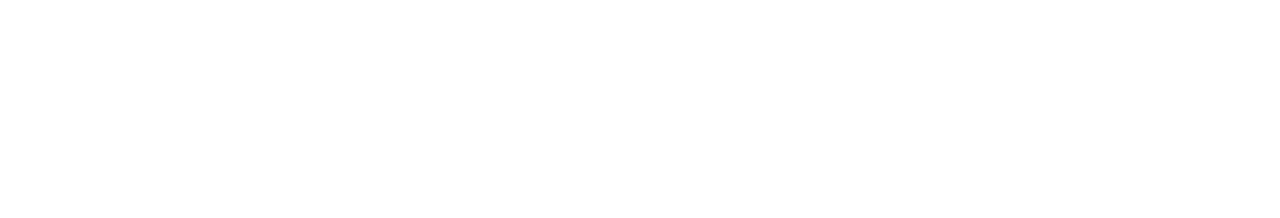
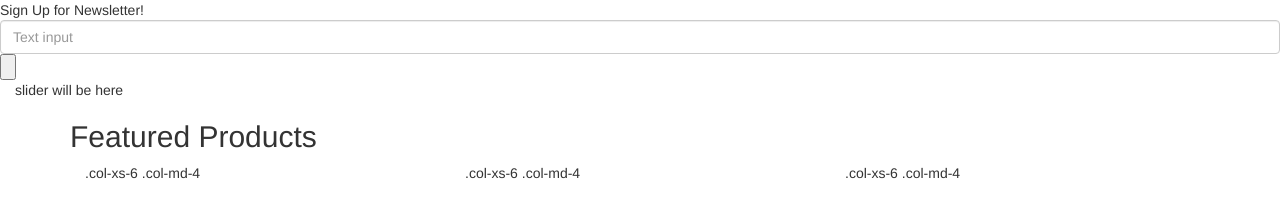
Before and after one commit to michaeldiguiseppi/collectionOfRadPpl, a website: page src/index.html in a window 1280 px wide. Drawn offline with nearby package versions, Linux system fonts and the light colour scheme.

Commit message:
first index work

```diff
--- a/src/index.html
+++ b/src/index.html
@@ -4,16 +4,44 @@
     <meta charset="utf-8">
     <title>Untitled</title>
 
-    <link rel="stylesheet" type="text/css" href="https://maxcdn.bootstrapcdn.com/bootstrap/3.3.5/css/bootstrap.min.css">
-
+    <link rel="stylesheet" type="text/css" href="https://maxcdn.bootstrapcdn.com/bootswatch/3.3.6/sandstone/bootstrap.min.css">
     <link rel="stylesheet" type="text/css" href="css/main.css">
   </head>
   <body>
 
+  <header>
+  </header>
+
+<div class = "container-fluid">
+  <section class = "signup">
+    <div class ="row">
+    Sign Up for Newsletter!
+    <form>
+    <input type="text" class="form-control" placeholder="Text input">
+    <input type ="button" class="newsButton">
+    </div>
+  </section>
+
+  <section class = "slider">
+  slider will be here
+  </section>
+</div>
+
+<div class = "container">
+  <section class = "featured">
+  <h2> Featured Products</h2>
+    <div class="col-xs-6 col-md-4">.col-xs-6 .col-md-4</div>
+    <div class="col-xs-6 col-md-4">.col-xs-6 .col-md-4</div>
+    <div class="col-xs-6 col-md-4">.col-xs-6 .col-md-4</div>
+  </section>
+</div>
+
+
+  <footer>
+  </footer>
+
     <script src="https://code.jquery.com/jquery-2.1.4.min.js"></script>
-
     <script src="https://maxcdn.bootstrapcdn.com/bootstrap/3.3.5/js/bootstrap.min.js"></script>
-
     <script type="text/javascript" src="js/main.js"></script>
   </body>
 </html>
```
